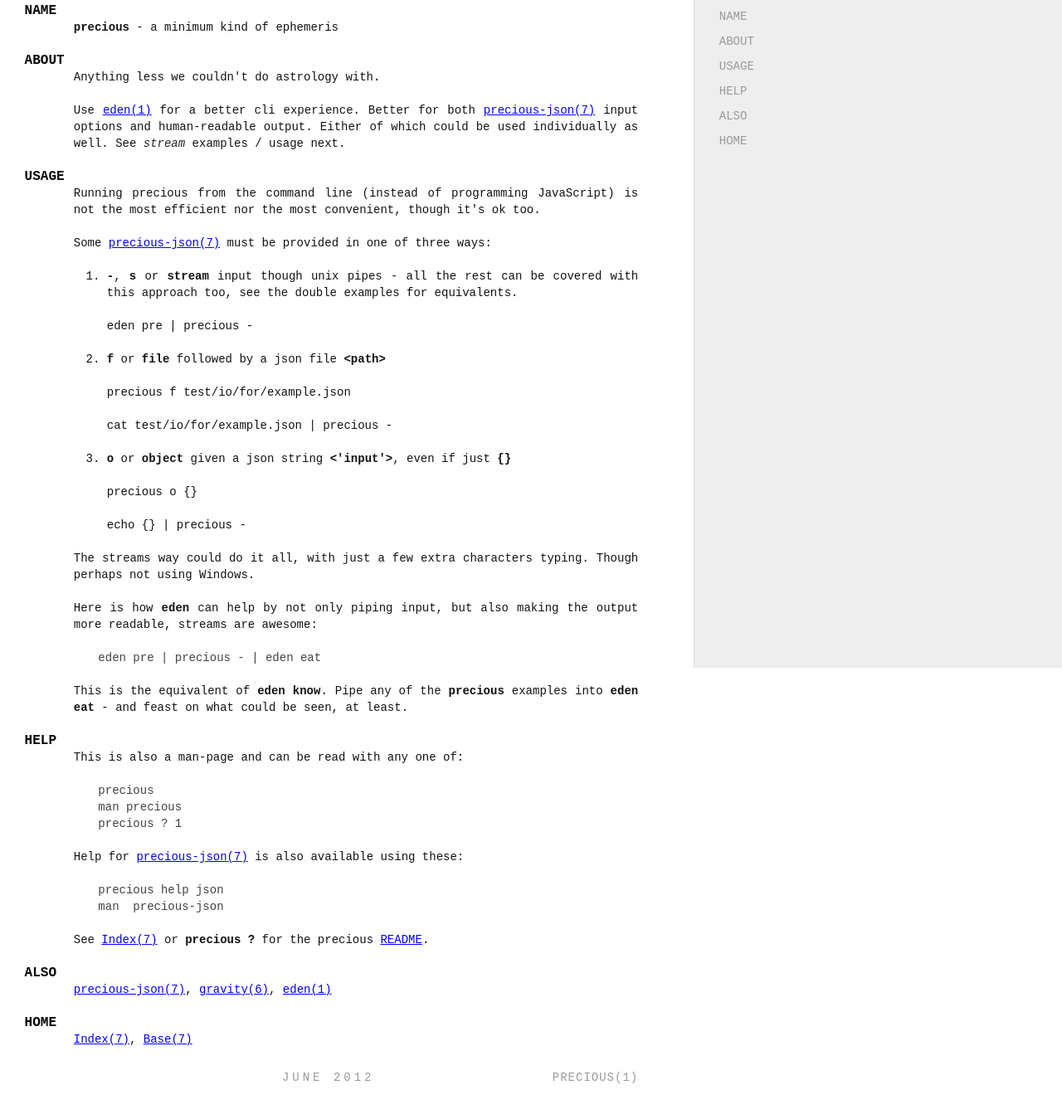
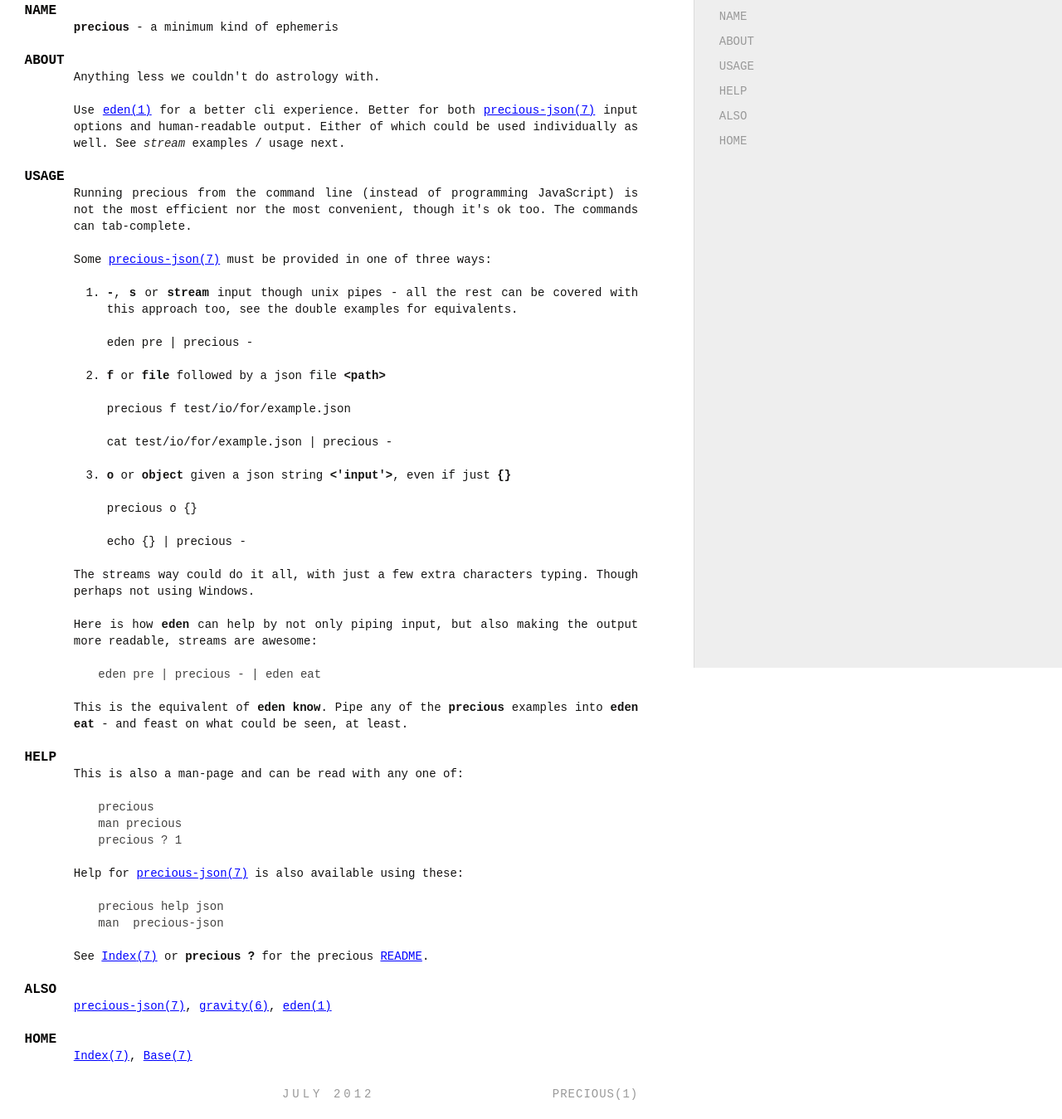
Before and after one commit to astrolet/precious, a plain HTML site: page precious.1.html in a window 1280 px wide. Shown: the part 43-1392 px from the top of the page at 83% size. Drawn offline with Linux system fonts and the light colour scheme.

Commit message:
rebuild manual

```diff
--- a/precious.1.html
+++ b/precious.1.html
@@ -90,7 +90,8 @@ usage next.</p>
 <h2 id="USAGE">USAGE</h2>
 
 <p>Running precious from the command line (instead of programming JavaScript)
-is not the most efficient nor the most convenient, though it's ok too.</p>
+is not the most efficient nor the most convenient, though it's ok too.
+The commands can tab-complete.</p>
 
 <p>Some <a class="man-ref" href="json.7.html">precious-json<span class="s">(7)</span></a> must be provided in one of three ways:</p>
 
@@ -154,7 +155,7 @@ man  precious-json
 
   <ol class='man-decor man-foot man foot'>
     <li class='tl'></li>
-    <li class='tc'>June 2012</li>
+    <li class='tc'>July 2012</li>
     <li class='tr'>precious(1)</li>
   </ol>
 
```
Also changed, not shown: UNLICENSE.html (+1 -1 lines), annotations/precious.html (+1 -1 lines), index.html (+1 -1 lines).
